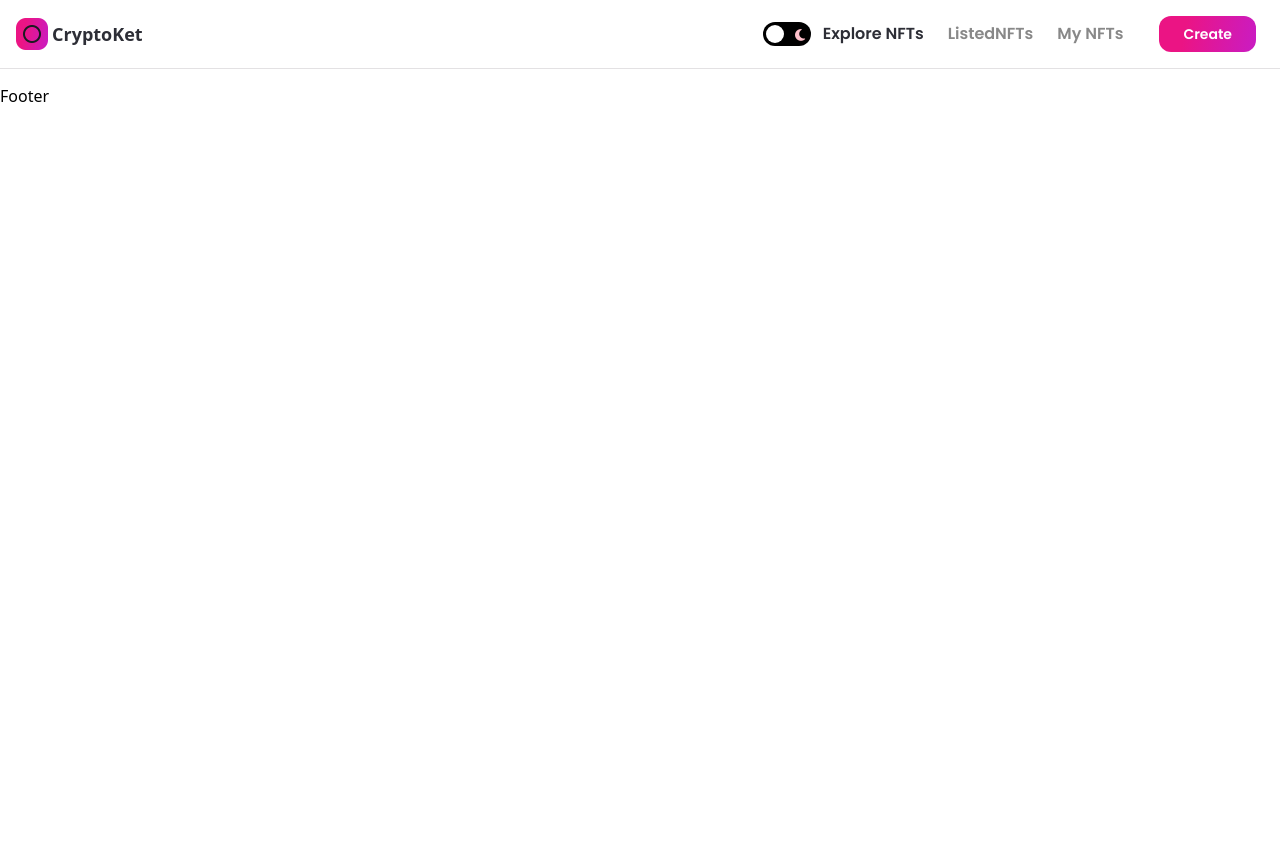
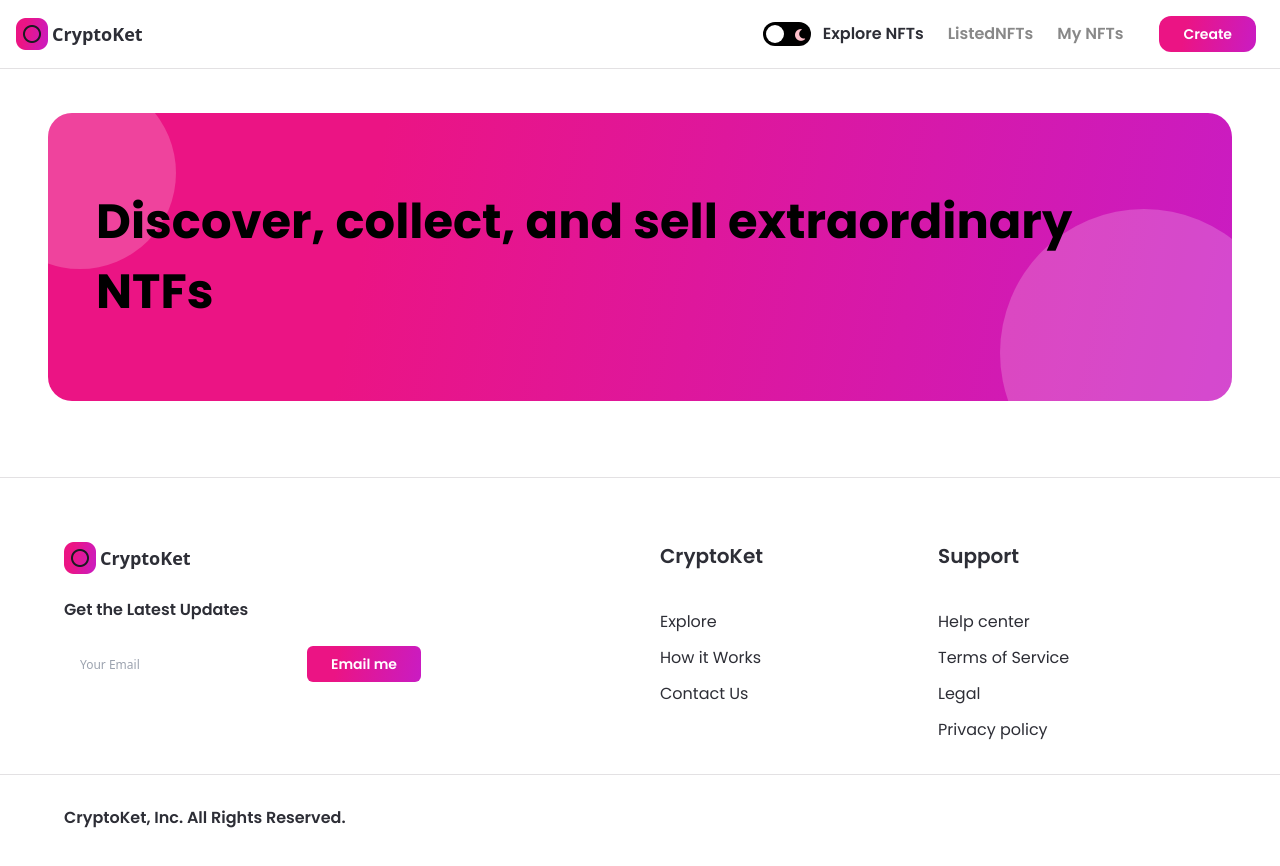
Before and after one commit to saisilinus/saisi_nft-marketplace, a Next.js app: page / in a window 1280 px wide. Shown: the top 866 px of the page. Before the commit the page ends 800 px from the top, so only its background shows below. Built offline with nearby package versions, Linux system fonts and the light colour scheme.

Commit message:
feat: add banner

```diff
--- /dev/null
+++ b/components/Banner.tsx
@@ -0,0 +1,17 @@
+import React from 'react';
+
+type BannerProps = {
+  parentStyles: string;
+  childStyles: string;
+  name: string;
+};
+
+const Banner = ({ parentStyles, childStyles, name }: BannerProps) => (
+  <div className={`relative w-full flex items-center z-0 overflow-hidden nft-gradient ${parentStyles}`}>
+    <p className={`font-bold text-5xl font-poppins leading-70 ${childStyles}`}>{name}</p>
+    <div className="absolute w-48 h-48 sm:w-32 sm:h-32 rounded-full white-bg -top-9 -left-16 -z-5" />
+    <div className="absolute w-72 h-72 sm:w-56 sm:h-56 rounded-full white-bg -bottom-24 -right-14 -z-5" />
+  </div>
+);
+
+export default Banner;
--- a/components/Footer.tsx
+++ b/components/Footer.tsx
@@ -1,7 +1,75 @@
 import React from 'react';
+import Image from 'next/image';
+import { useTheme } from 'next-themes';
 
-const Footer = () => (
-  <div>Footer</div>
+import images from '../assets';
+import { Button } from '.';
+
+type FooterLinksProps = {
+  heading: string;
+  items: string[];
+};
+
+const FooterLinks = ({ heading, items }: FooterLinksProps) => (
+  <div className="flex-1 justify-start items-start">
+    <h3 className="font-poppins dark:text-white text-nft-black-1 font-semibold text-xl mb-10">{heading}</h3>
+    {items.map((item, index) => (
+      <p className="font-poppins dark:text-white text-nft-black-1 font-normal text-base cursor-pointer dark:hover:text-nft-gray-1 hover:text-nft-black-1 my-3" key={index}>{item}</p>
+    ))}
+  </div>
 );
 
+const Footer = () => {
+  const { theme } = useTheme();
+
+  return (
+    <footer className="flexCenter flex-col border-t dark:border-nft-black-1 border-nft-gray-1 sm:py-8 py-16">
+      <div className="w-full minmd:w-4/5 flex flex-row md:flex-col  sm:px-4 px-16">
+        <div className="flexStart flex-1 flex-col">
+          <div className="flexCenter cursor-pointer">
+            <Image src={images.logo02} objectFit="contain" width={32} height={32} alt="logo" />
+            <p className="dark:text-white text-nft-black-1 font-semibold text-lg ml-1">CryptoKet</p>
+          </div>
+          <p className="font-poppins dark:text-white text-nft-black-1 font-semibold text-base mt-6">Get the Latest Updates</p>
+          <div className="flexBetween md:w-full minlg:w-557 w-357 mt-6 dark:bg-nft-black-2 bg-white dark:border-nft-black-2 border-nft-gray-2 rounded-md">
+            <input
+              type="email"
+              placeholder="Your Email"
+              className="h-full flex-1 w-full dark:bg-nft-black-2 bg-white px-4 rounded-md dark:text-white text-nft-black-1 font-normal text-xs minlg:text-lg outline-none"
+            />
+            <div className="flex-initial">
+              <Button btnName="Email me" classStyles="rounded-md" />
+            </div>
+          </div>
+        </div>
+
+        <div className="flex-1 flexBetweenStart flex-wrap ml-10 md:ml-0 md:mt-8">
+          <FooterLinks heading="CryptoKet" items={['Explore', 'How it Works', 'Contact Us']} />
+          <FooterLinks heading="Support" items={['Help center', 'Terms of Service', 'Legal', 'Privacy policy']} />
+        </div>
+      </div>
+
+      <div className="flexCenter w-full mt-5 border-t dark:border-nft-black-1 border-nft-gray-1 sm:px-4 px-16">
+        <div className="flexBetween flex-row w-full minmd:w-4/5 sm:flex-col mt-7">
+          <p className="font-poppins dark:text-white text-nft-black-1 font-semibold text-base">CryptoKet, Inc. All Rights Reserved.</p>
+          <div className="flex flex-row sm:mt-4">
+            {[images.instagram, images.twitter, images.telegram, images.discord].map((image, index) => (
+              <div className="mx-2 cursor-pointer" key={index}>
+                <Image
+                  src={image}
+                  objectFit="contain"
+                  width={24}
+                  height={24}
+                  alt="social"
+                  className={theme === 'light' ? 'filter invert' : ''}
+                />
+              </div>
+            ))}
+          </div>
+        </div>
+      </div>
+    </footer>
+  );
+};
+
 export default Footer;
--- a/components/index.ts
+++ b/components/index.ts
@@ -1,5 +1,6 @@
+import Banner from './Banner';
 import Button from './Button';
 import Footer from './Footer';
 import Navbar from './Navbar';
 
-export { Navbar, Footer, Button };
+export { Navbar, Footer, Button, Banner };
--- a/pages/_app.tsx
+++ b/pages/_app.tsx
@@ -9,7 +9,9 @@
   <ThemeProvider attribute="class">
     <div className="dark:bg-nft-dark bg-white min-h-screen">
       <Navbar />
-      <Component {...pageProps} />
+      <div className="pt-65">
+        <Component {...pageProps} />
+      </div>
       <Footer />
     </div>
 
--- a/pages/create-nft.tsx
+++ b/pages/create-nft.tsx
@@ -1,6 +1,7 @@
+import { NextPage } from 'next';
 import React from 'react';
 
-const CreateNFT = () => (
+const CreateNFT: NextPage = () => (
   <div>CreateNFT</div>
 );
 
--- a/pages/created-nfts.tsx
+++ b/pages/created-nfts.tsx
@@ -1,6 +1,7 @@
+import { NextPage } from 'next';
 import React from 'react';
 
-const CreatedNFTs = () => (
+const CreatedNFTs: NextPage = () => (
   <div>CreatedNFTs</div>
 );
 
--- a/pages/index.tsx
+++ b/pages/index.tsx
@@ -1,8 +1,15 @@
 import type { NextPage } from 'next';
+import { Banner } from '../components';
 
 const Home: NextPage = () => (
-  <div className="container mx-auto p-6 items-center">
-    <h1 className="text-3xl font-bold underline">Hello World!</h1>
+  <div className="flex justify-center sm:px-4 p-12">
+    <div className="w-full minmd:w-4/5">
+      <Banner
+        parentStyles="justify-start mb-7 h-72 sm:h-60 p-12 xs:p-4 xs:h-44 rounded-3xl"
+        childStyles="md:text-4xl sm:text-2xl xs:text-xl text-left"
+        name="Discover, collect, and sell extraordinary NTFs"
+      />
+    </div>
   </div>
 );
 
--- a/pages/my-nfts.tsx
+++ b/pages/my-nfts.tsx
@@ -1,6 +1,7 @@
+import { NextPage } from 'next';
 import React from 'react';
 
-const MyNFTs = () => (
+const MyNFTs: NextPage = () => (
   <div>MyNFTs</div>
 );
 
--- a/pages/nft-details.tsx
+++ b/pages/nft-details.tsx
@@ -1,6 +1,7 @@
+import { NextPage } from 'next';
 import React from 'react';
 
-const NFTDetails = () => (
+const NFTDetails: NextPage = () => (
   <div>NFTDetails</div>
 );
 
--- a/pages/resell-nft.tsx
+++ b/pages/resell-nft.tsx
@@ -1,6 +1,7 @@
+import { NextPage } from 'next';
 import React from 'react';
 
-const ResellNFT = () => (
+const ResellNFT: NextPage = () => (
   <div>ResellNFT</div>
 );
 
```
